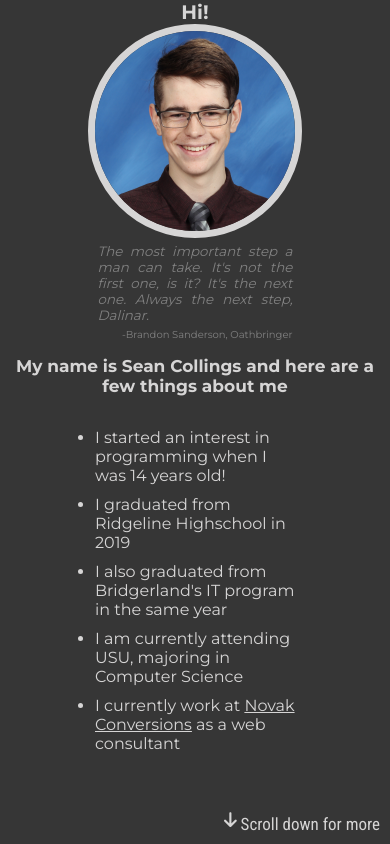
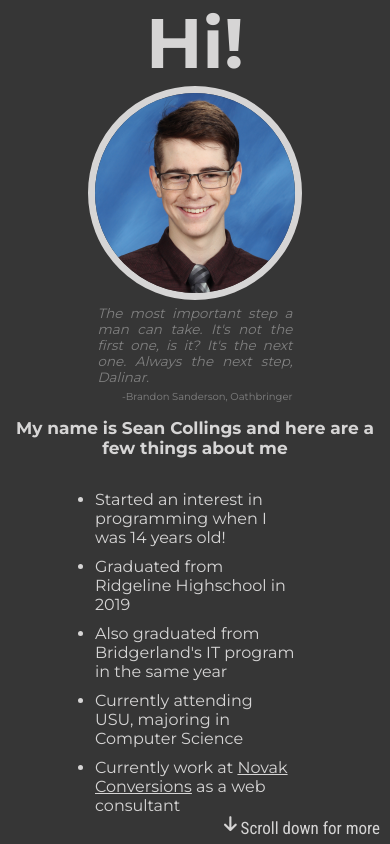
Before and after one commit to seanrcollings/homepage, a React (Create React App) app: page / in a window 390 px wide. Built offline with nearby package versions, Linux system fonts and the light colour scheme.

Commit message:
fixed some wording

```diff
--- a/package.json
+++ b/package.json
@@ -9,7 +9,8 @@
     "react": "^16.8.6",
     "react-dom": "^16.8.6",
     "react-router-dom": "^5.1.2",
-    "react-scripts": "3.0.1"
+    "react-scripts": "^3.3.0",
+    "yarn": "^1.21.1"
   },
   "scripts": {
     "start": "react-scripts start",
--- a/src/components/intro.jsx
+++ b/src/components/intro.jsx
@@ -22,19 +22,19 @@ export default function Intro() {
         <p>My name is Sean Collings and here are a few things about me</p>
         <ul className="intro-content-items">
           <li className="intro-content-item">
-            I started an interest in programming when I was 14 years old!
+            Started an interest in programming when I was 14 years old!
           </li>
           <li className="intro-content-item">
-            I graduated from Ridgeline Highschool in 2019
+            Graduated from Ridgeline Highschool in 2019
           </li>
           <li className="intro-content-item">
-            I also graduated from Bridgerland's IT program in the same year
+            Also graduated from Bridgerland's IT program in the same year
           </li>
           <li className="intro-content-item">
-            I am currently attending USU, majoring in Computer Science
+            Currently attending USU, majoring in Computer Science
           </li>
           <li className="intro-content-item">
-            I currently work at{" "}
+            Currently work at{" "}
             <a href="https://novak-adapt.com">Novak Conversions</a> as a web
             consultant
           </li>
--- a/src/components/skills.jsx
+++ b/src/components/skills.jsx
@@ -1,30 +1,30 @@
-import React from 'react'
-import SkillsItem from './skillsItems';
+import React from "react";
+import SkillsItem from "./skillsItems";
 
 // images
-import react from '../img/skills/react.png'
-import python from '../img/skills/python.png'
-import rails from '../img/skills/rails.png'
-import js from '../img/skills/js.png'
-import html from '../img/skills/html.png'
-import sql from '../img/skills/sql.png'
-import ruby from '../img/skills/ruby.png'
-import flask from '../img/skills/flask.png'
+import react from "../img/skills/react.png";
+import python from "../img/skills/python.png";
+import rails from "../img/skills/rails.png";
+import js from "../img/skills/js.png";
+import html from "../img/skills/html.png";
+import sql from "../img/skills/sql.png";
+import ruby from "../img/skills/ruby.png";
+import flask from "../img/skills/flask.png";
 
 export default function Skills() {
   return (
-    <div className='skills'>
+    <div className="skills">
       <h1>SKILLS</h1>
-      <div className='skills-content'>
-        <SkillsItem img={python} content='Python' time='3 Years' />
-        <SkillsItem img={flask} content='Flask' time='1 Year' />
-        <SkillsItem img={js} content='JavaScript' time='2 Years' />
-        <SkillsItem img={react} content='ReactJS Framework' time='1 Year' />
-        <SkillsItem img={ruby} content='Ruby' time='8 Months' />
-        <SkillsItem img={rails} content='Ruby On Rails' time='8 Months' />
-        <SkillsItem img={html} content='HTML and CSS' time='3 Years' />
-        <SkillsItem img={sql} content='SQL' time='8 Months' />
+      <div className="skills-content">
+        <SkillsItem img={python} content="Python" time="3 Years" />
+        <SkillsItem img={flask} content="Flask" time="2 Years" />
+        <SkillsItem img={js} content="JavaScript" time="2 Years" />
+        <SkillsItem img={react} content="ReactJS Framework" time="1 Year" />
+        <SkillsItem img={ruby} content="Ruby" time="8 Months" />
+        <SkillsItem img={rails} content="Ruby On Rails" time="1 Year" />
+        <SkillsItem img={html} content="HTML and CSS" time="3 Years" />
+        <SkillsItem img={sql} content="SQL" time="1 Year" />
       </div>
     </div>
-  )
+  );
 }
--- a/src/components/skillsItems.jsx
+++ b/src/components/skillsItems.jsx
@@ -4,10 +4,10 @@ export default function SkillsItem(props) {
   return (
     <div className='skills-item'>
       <img className='skills-item-img' src={props.img} alt='skill'/>
-      <a className='skills-item-content'>
+      <div className='skills-item-content'>
         {props.content}
         <div className='skills-item-time'>{props.time}</div>
-      </a>
+      </div>
 
     </div>
   )
--- a/src/stylesheets/intro.scss
+++ b/src/stylesheets/intro.scss
@@ -67,12 +67,13 @@
       height: 130px;
       align-content: space-evenly;
       padding: 0px;
+      width: 100%;
     }
 
     &-item {
       width: 150px;
       height: 150px;
-      margin: 0px 10px;
+      margin: 0px 20px;
       margin-bottom: 10px;
       font-size: 16px;
     }
@@ -102,6 +103,10 @@
       display: none;
     }
 
+    &-title {
+      font-size: 70px;
+    }
+
     &-img {
       width: 200px;
     }
```
Also changed, not shown: 1 other file (tests, documents, lock files or other folders).
